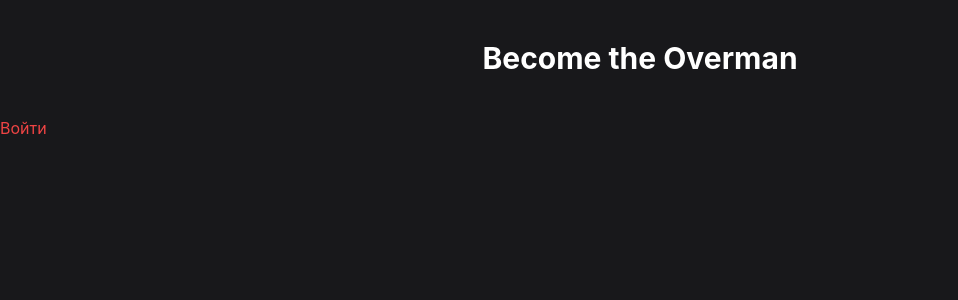
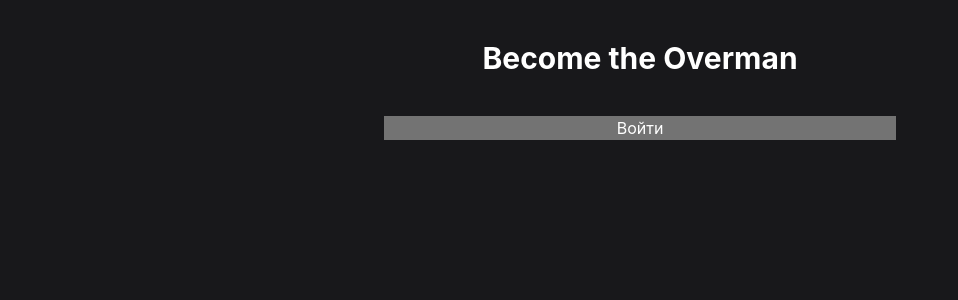
Before and after one commit to Optoed/Coursework-Become-the-Overman-todo-app, a React (Create React App) app: page /login in a window 1280 px wide. Shown: the top 300 px of the page, without its empty margins (0-958 px from the left). Built offline with nearby package versions, Linux system fonts and the light colour scheme; the HTML template or start-up script is replaced by a standard one.

Commit message:
версия 0.2.2. Улучшен немного код, начата работа над loginpage.

```diff
--- a/src/App.js
+++ b/src/App.js
@@ -1,9 +1,6 @@
-// import logo from './logo.svg'
-// import './App.css'
-
 import React from 'react';
 
-import Layout from './components/Layout';
+// import Layout from './components/Layout';
 
 import Home from './components/screens/Home/Home';
 import LoginPage from './components/screens/header/header_pages/LoginPage';
@@ -14,7 +11,7 @@ import { Router, Route, Routes, Outlet } from 'react-router-dom';
 
 function App() {
 	return (
-		<div className='App'>
+		<div className='App  text-white w-4/5 mx-auto max-w-full'>
 			{/* <h1 className='text-3xl font-bold text-center mb-10 mt-10 text-white'>
 				Become the Overman
 			</h1> */}
--- a/src/components/screens/header/header_pages/LoginPage.jsx
+++ b/src/components/screens/header/header_pages/LoginPage.jsx
@@ -3,8 +3,8 @@ import React from 'react';
 const LoginPage = () => {
 	return (
 		<div>
-			<div className='modal-content'>
-				<h2 className='text-red-500'>Войти</h2>
+			<div className=' flex justify-center bg-neutral-500 w-1/2 mx-auto max-w-3xl min-w-72'>
+				<h2 className=''>Войти</h2>
 			</div>
 		</div>
 	);
```
